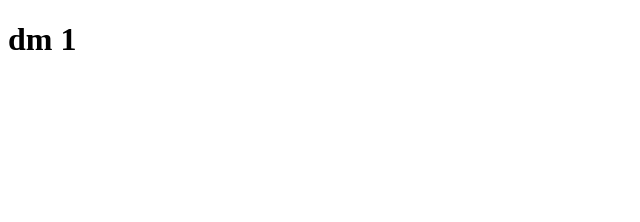
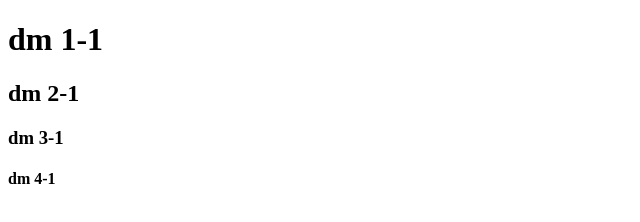
Before and after one commit to alphawillian/testgit, a plain HTML site: page dm/index.html in a window 1280 px wide. Shown: the whole page, without its empty margins (0-640 px from the left). Drawn offline with Linux system fonts and the light colour scheme.

Commit message:
update init2

```diff
--- a/dm/index.html
+++ b/dm/index.html
@@ -9,7 +9,10 @@
 </head>
 
 <body>
-  <h1>dm 1</h1>
+  <h1>dm 1-1</h1>
+  <h2>dm 2-1</h2>
+  <h3>dm 3-1</h3>
+  <h4>dm 4-1</h4>
 </body>
 
 </html>
```
Also changed, not shown: dp/index.html (+4 -1 lines).
